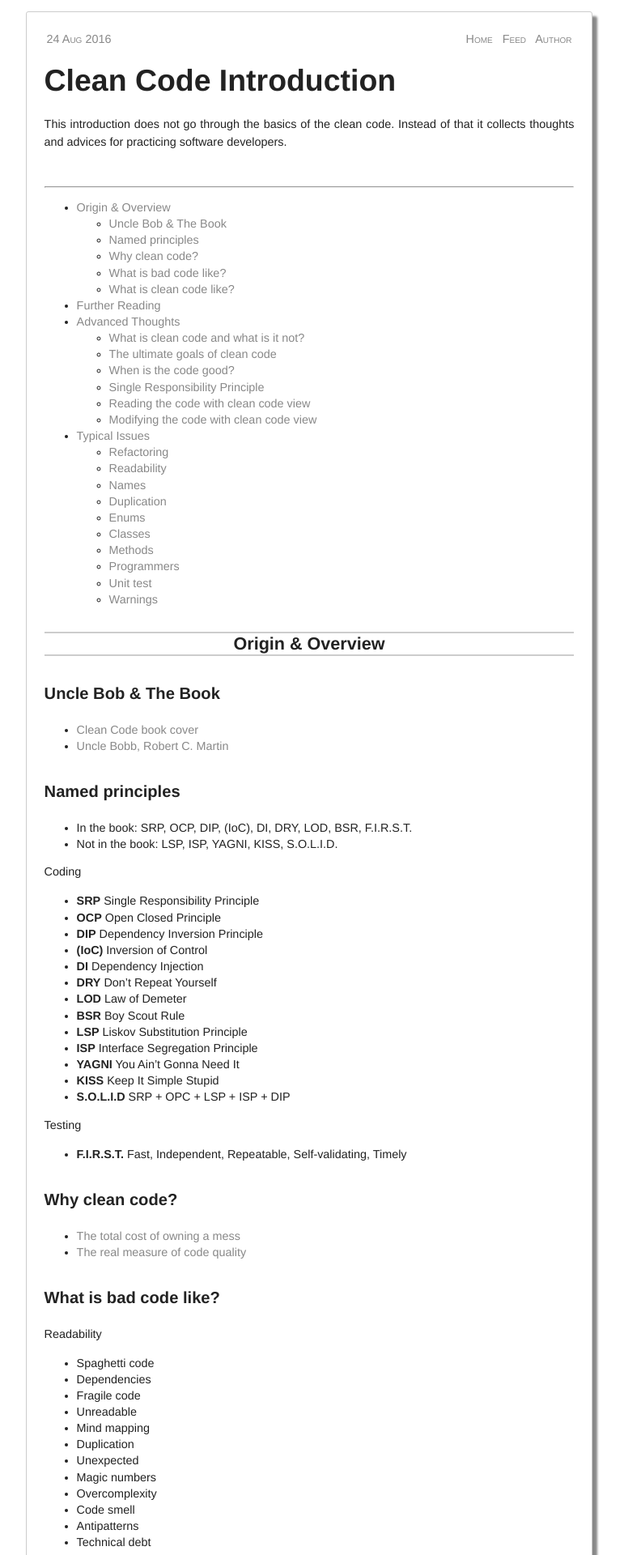
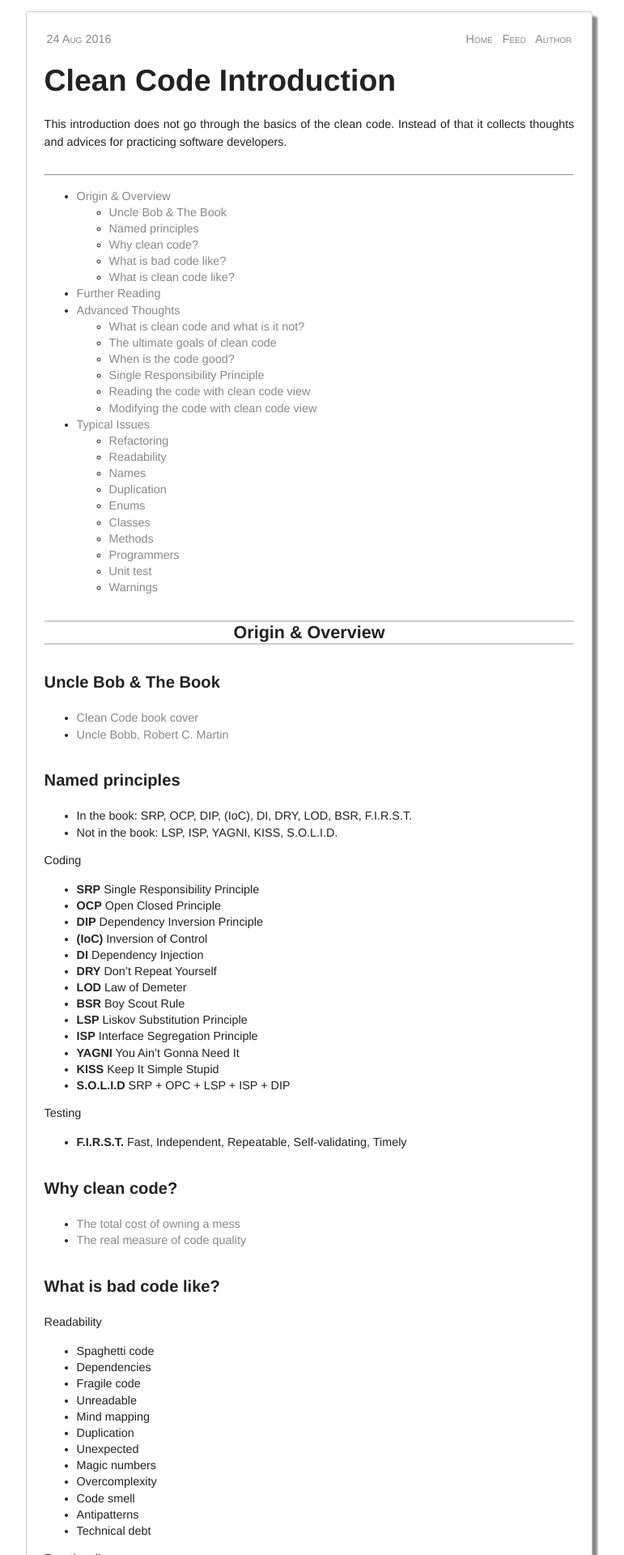
Before and after one commit to woj-tek/petozoltan.github.io, a Jekyll site: the page built from _posts/2016-08-24-clean-code-introduction.md, in a window 1280 px wide. Shown: the top 1920 px of the page at 81% size, without its empty margins (258-1029 px from the left). Built offline with Jekyll 4.4.1, drawn with Linux system fonts in a browser that asks for light colours.

Commit message:
Update 2016-08-24-clean-code-introduction.md

```diff
--- a/_posts/2016-08-24-clean-code-introduction.md
+++ b/_posts/2016-08-24-clean-code-introduction.md
@@ -4,9 +4,7 @@ title: "Clean Code Introduction"
 date: 2016-08-24
 ---
 
-This introduction does not go through the basics of the clean code. Instead of that it collects thoughts and advices for practicing  software developers.
-
-&nbsp;
+This introduction does not go through the basics of the clean code. Instead of that it collects thoughts and advices for practicing  software developers. <br> &nbsp;
 
 ***
 
```
